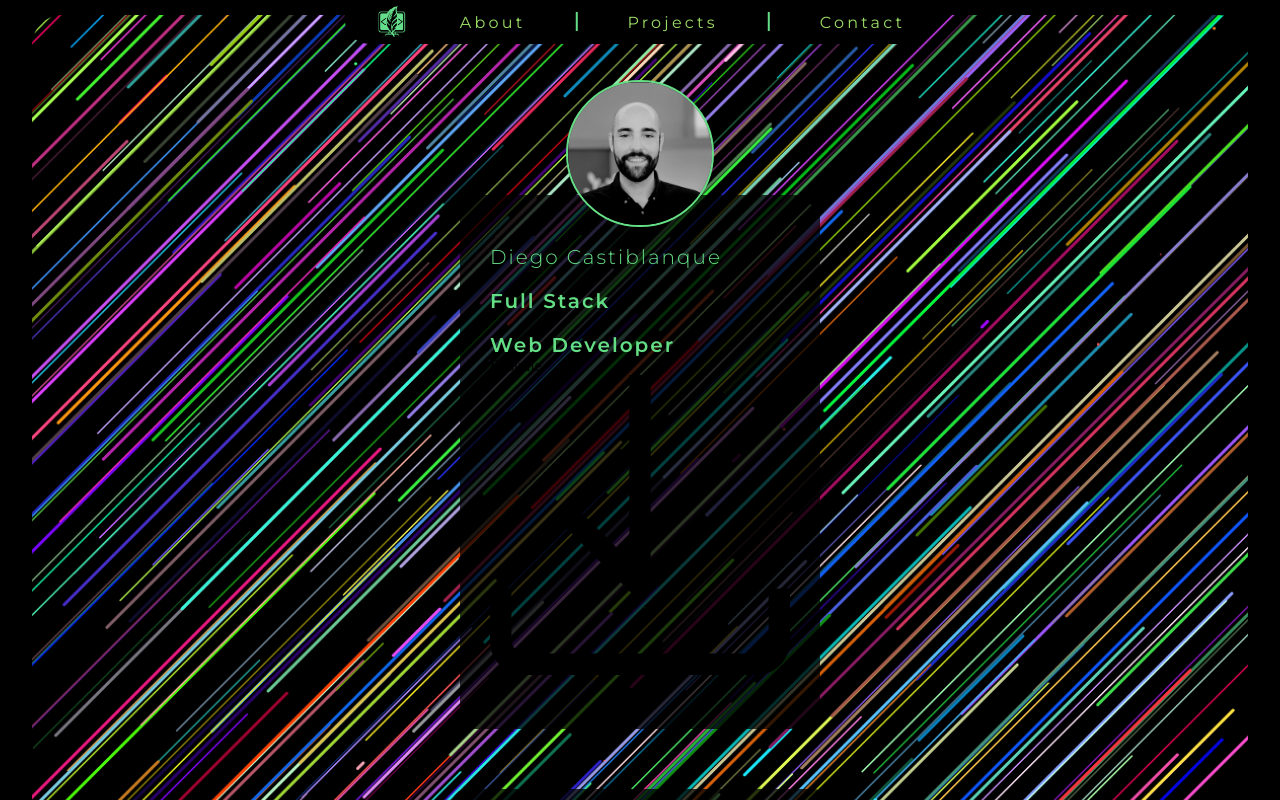
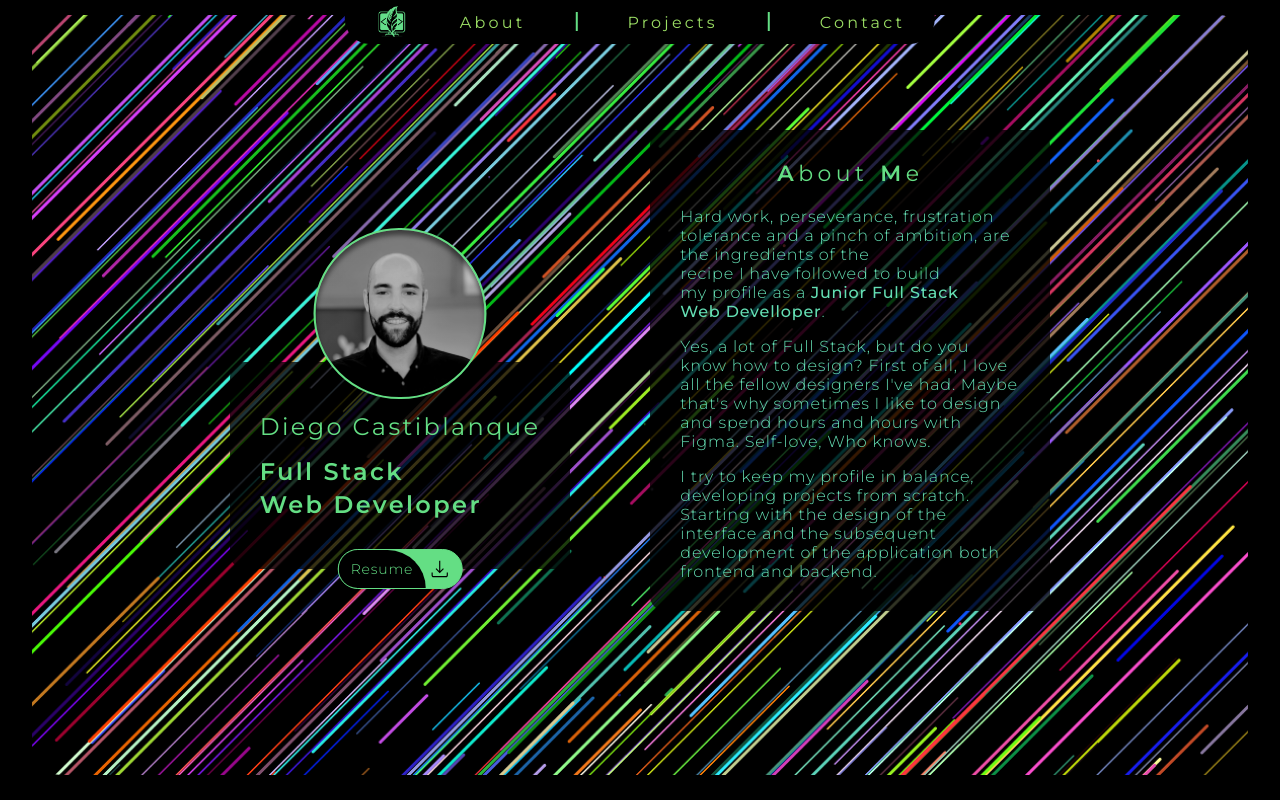
Before and after one commit to Diego-Castiblanque-Alberca/Portfolio, an Angular app: page / in a window 1280 px wide. Shown: the top 800 px of the page. Built offline with nearby package versions, Linux system fonts and the light colour scheme.

Commit message:
Improve responsive styles for nav-bar component and presentation section component

```diff
--- a/src/app/shared/components/nav-bar/nav-bar.component.html
+++ b/src/app/shared/components/nav-bar/nav-bar.component.html
@@ -1,4 +1,4 @@
-<div class="nav-bar-container">
+<div class="nav-bar-container" >
     <div class="nav-bar-menu" [ngClass]="{ 'nav-bar-menu-open' : isOpen, 'nav-bar-menu-close' : !isOpen }">
         <ul class="nav-bar-menu-list" >
             <li>
--- a/src/app/shared/components/nav-bar/nav-bar.component.ts
+++ b/src/app/shared/components/nav-bar/nav-bar.component.ts
@@ -14,8 +14,5 @@ export class NavBarComponent {
   constructor() {}
   openMenu() {
     this.isOpen = !this.isOpen;
-    if (this.isOpen) {
-      document.body.style.overflow = 'hidden';
-    }
   }
 }
--- a/src/app/shared/components/presentation/about-me/about-me.component.scss
+++ b/src/app/shared/components/presentation/about-me/about-me.component.scss
@@ -6,7 +6,7 @@
     display: flex;
     flex-direction: column;
     align-items: center;
-    padding: 30px 0px;
+    padding: 30px;
     gap: 20px;
     font-family: 'Montserrat', sans-serif;
     max-width: 376px;
@@ -29,14 +29,39 @@
 .about-me-info {
     display: flex;
     flex-direction: column;
-    padding: 0px 20px 0px 20px;
+
     gap: 12px;
     color: $color-text1;
-    font-size: 12px;
+    font-size: 14px;
     font-weight: 300;
-    letter-spacing: 0.6px;
+    letter-spacing: 0.7px;
 
     span{
         font-weight: 500;
     }
 }
+
+@media screen and (min-width: 768px) {
+
+    .about-me-container {
+        max-width: 400px;
+    }
+
+    .about-me-title {
+        gap: 12px;
+        font-size: 22px;
+        letter-spacing: 4.4px;
+    }
+
+    .about-me-info {
+        display: flex;
+        flex-direction: column;
+        gap: 16px;
+        font-size: 16px;
+        letter-spacing: 0.8px;
+
+        span{
+            font-weight: 500;
+        }
+    }
+}
--- a/src/app/shared/components/presentation/identidy-card/identidy-card.component.html
+++ b/src/app/shared/components/presentation/identidy-card/identidy-card.component.html
@@ -1,18 +1,17 @@
 <div class="identity-card-container">
     <div class="identity-card-photo-container">
-        <img src="../../../../../assets/images/foto.png" alt="profile photo" class="identity-card-photo">
     </div>
     <div class="identity-card-info-container">
         <span>Diego Castiblanque</span>
-        <span>Full Stack</span>
-        <span>Web Developer</span>
+        <div class="identity-card-info-subcontainer">
+            <span>Full Stack</span>
+            <span>Web Developer</span>
+        </div>
     </div>
-    <a href="/src/assets/resources-shared/DiegoCastiblanqueCV.pdf" download class="identity-card-button">
+    <a href="../../../../../assets/resources-shared/DiegoCastiblanqueCV.pdf" download class="identity-card-button">
         <p>Resume</p>
         <div class="identity-card-button-container-icon">
-            <svg xmlns="http://www.w3.org/2000/svg" width="" height="" viewBox="0 0 15 15" fill="none">
-                <path d="M7.5 11.3325L3.70821 7.54179L4.46679 6.77036L6.96429 9.26786V0H8.03571V9.26786L10.5321 6.77143L11.2918 7.54179L7.5 11.3325ZM1.73143 15C1.23786 15 0.826071 14.835 0.496071 14.505C0.166071 14.175 0.000714286 13.7629 0 13.2686V10.6725H1.07143V13.2686C1.07143 13.4336 1.14 13.585 1.27714 13.7229C1.41429 13.8607 1.56536 13.9293 1.73036 13.9286H13.2696C13.4339 13.9286 13.585 13.86 13.7229 13.7229C13.8607 13.5857 13.9293 13.4343 13.9286 13.2686V10.6725H15V13.2686C15 13.7621 14.835 14.1739 14.505 14.5039C14.175 14.8339 13.7629 14.9993 13.2686 15H1.73143Z" fill="#000000"/>
-                </svg>
+            <img src="../../../../../assets/images/download.svg" alt="download icon" >
         </div>
     </a>
 </div>
--- a/src/app/shared/components/presentation/identidy-card/identidy-card.component.scss
+++ b/src/app/shared/components/presentation/identidy-card/identidy-card.component.scss
@@ -2,50 +2,123 @@
 
 .identity-card-container {
     position: relative;
-    border-radius: 15px;
-    background: rgba(0, 0, 0, 0.75);
-    padding: 50px 30px;
+    padding-top: 160px;
+
 }
 
 .identity-card-photo-container {
     position: absolute;
     left: 50%;
     transform: translateX(-50%);
-    top: -115px;
+    bottom: 160px;
     width: 148px;
     height: 147px;
     overflow: hidden;
     border-radius: 102px;
     border: 2px solid $color-tittle-icons;
-    background: linear-gradient(0deg, rgba(0, 0, 0, 0.20) 0%, rgba(0, 0, 0, 0.20) 100%), url(../../../../../assets/images/foto.png) rgb(255, 255, 255) 50% / cover no-repeat;
+    background: linear-gradient(0deg, rgba(0, 0, 0, 0.10) 0%, rgba(0, 0, 0, 0.10) 100%), url(../../../../../assets/images/foto.png) $color-tittle-icons 50% / cover no-repeat;
     box-shadow: 0px 5px 5px 0px rgba(0, 0, 0, 0.50) inset;
 }
 
 .identity-card-info-container {
     display: flex;
     flex-direction: column;
-    gap: 20px;
-
+    gap: 16px;
     font-family: 'Montserrat', sans-serif;
     color: $color-tittle-icons;
     font-family: 'Montserrat', sans-serif;
     font-size: 20px;
-    font-weight: 300;
+    font-weight: 400;
     letter-spacing: 2px;
+    padding: 50px 30px;
+    border-radius: 15px;
+    background: rgba(0, 0, 0, 0.75);
+    width: max-content;
 
-    span:nth-of-type(n+2) {
-        font-weight: 600;
+}
+
+.identity-card-info-subcontainer {
+    display: flex;
+    flex-direction: column;
+    font-weight: 600;
+    gap: 4px;
+}
+
+.identity-card-button {
+    position: absolute;
+    left: 50%;
+    transform: translateX(-50%);
+    bottom: -14px;
+    display: flex;
+    align-items: center;
+    border-radius: 30px;
+    border: 1px solid $color-tittle-icons;
+    background-color: $color-tittle-icons;
+    overflow: hidden;
+    padding-right: 8px;
+
+    p {
+        background-color: $color-background1;
+        color: $color-tittle-icons;
+        font-family: 'Montserrat', sans-serif;
+        font-size: 12px;
+        font-weight: 300;
+        letter-spacing: 0.6px;
+        padding: 8px 10px;
+        border-top-right-radius: 50px;
+
+
+    }
+
+}
+
+.identity-card-button-container-icon {
+    width: 25px;
+    height: 25px;
+}
+
+@media screen and (min-width: 576px) {
+    .identity-card-container {
+        position: relative;
+        padding-top: 190px;
+    }
+
+    .identity-card-photo-container {
+        bottom: 170px;
+        width: 173px;
+        height: 171px;
+    }
+
+    .identity-card-info-container {
+        font-size: 24px;
+        letter-spacing: 2.4px;
+        gap: 16px;
 
     }
 
     .identity-card-button {
-        position: absolute;
-        right: 88px;
-        bottom: -18px;
+        bottom: -20px;
+        padding-right: 8px;
+
+        p {
+            font-size: 14px;
+            letter-spacing: 0.8px;
+            padding: 10px 12px;
+        }
+
     }
 
     .identity-card-button-container-icon {
-        width: min-content;
-        height: min-content;
+        width: 28px;
+        height: 28px;
     }
 }
+
+@media screen and (min-width: 768px) {
+
+}
+
+
+@media screen and (min-width: 992px) {}
+
+@media screen and (min-width: 1920px) {}
--- a/src/app/shared/components/presentation/presentation.component.scss
+++ b/src/app/shared/components/presentation/presentation.component.scss
@@ -1,4 +1,5 @@
 @use '../../styles/variables.scss' as *;
+
 .presentation-container {
     display: flex;
     flex-direction: column;
@@ -7,6 +8,27 @@
     width: 95dvw;
     background: url(../../../../assets/images/presentation-background-vertical.png) no-repeat center center;
     background-size: cover;
-    padding: 180px 15px 30px;
+    padding: 0 15px 50px;
     border-radius: 30px;
 }
+
+@media screen and (min-width: 575px) {
+    .presentation-container {
+        gap: 80px;
+    }
+}
+
+// @media screen and (min-width: 768px) {}
+
+@media screen and (min-width: 992px) {
+    .presentation-container{
+        flex-direction: row;
+        justify-content: center; // Cambiar a estart cuando se metan las bandas
+        align-items: center;
+        min-height: 95dvh;
+    }
+}
+
+@media screen and (min-width: 1920px) {
+    //
+}
--- a/src/styles.scss
+++ b/src/styles.scss
@@ -5,7 +5,7 @@
 * { margin: 0; padding: 0;}
 *, *::before, *::after { box-sizing: border-box; }
 
-body { min-height: 100dvh; max-width: 100dvw; overflow: hidden;}
+body { min-height: 100dvh; max-width: 100dvw; }
 input, button, textarea, select { font: inherit; }
 
 ul, ol { list-style: none; }
```
Also changed, not shown: src/assets/images/icon.svg (added).
